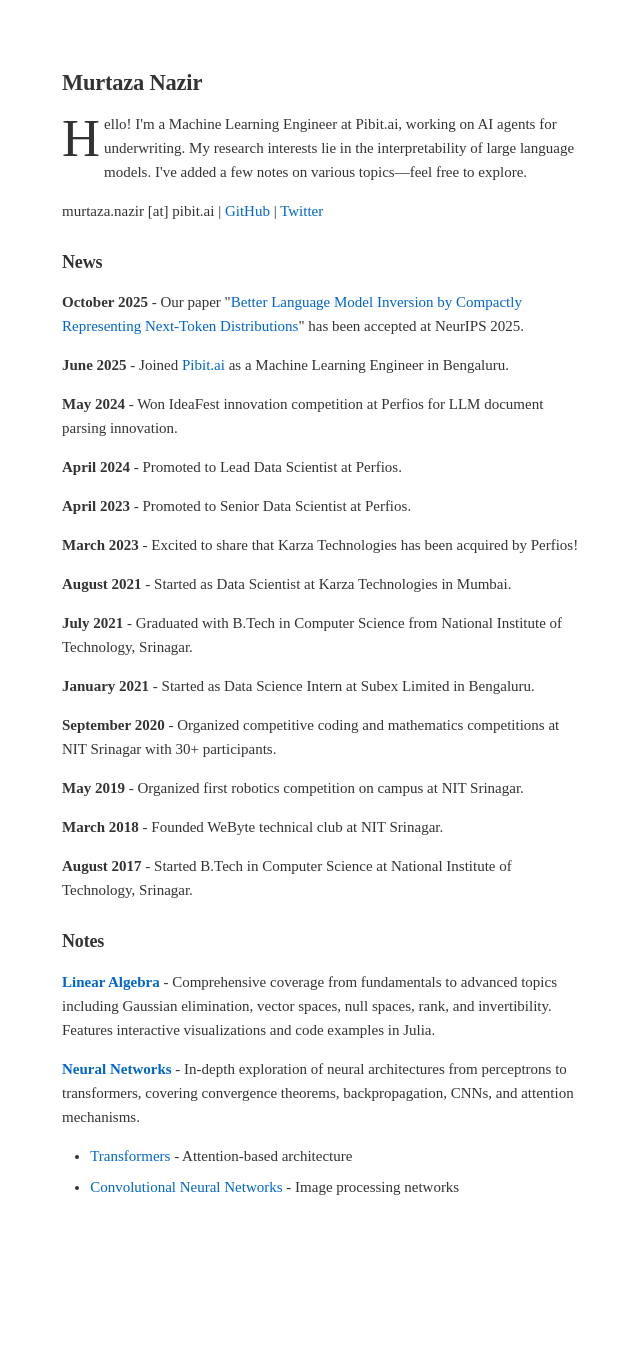
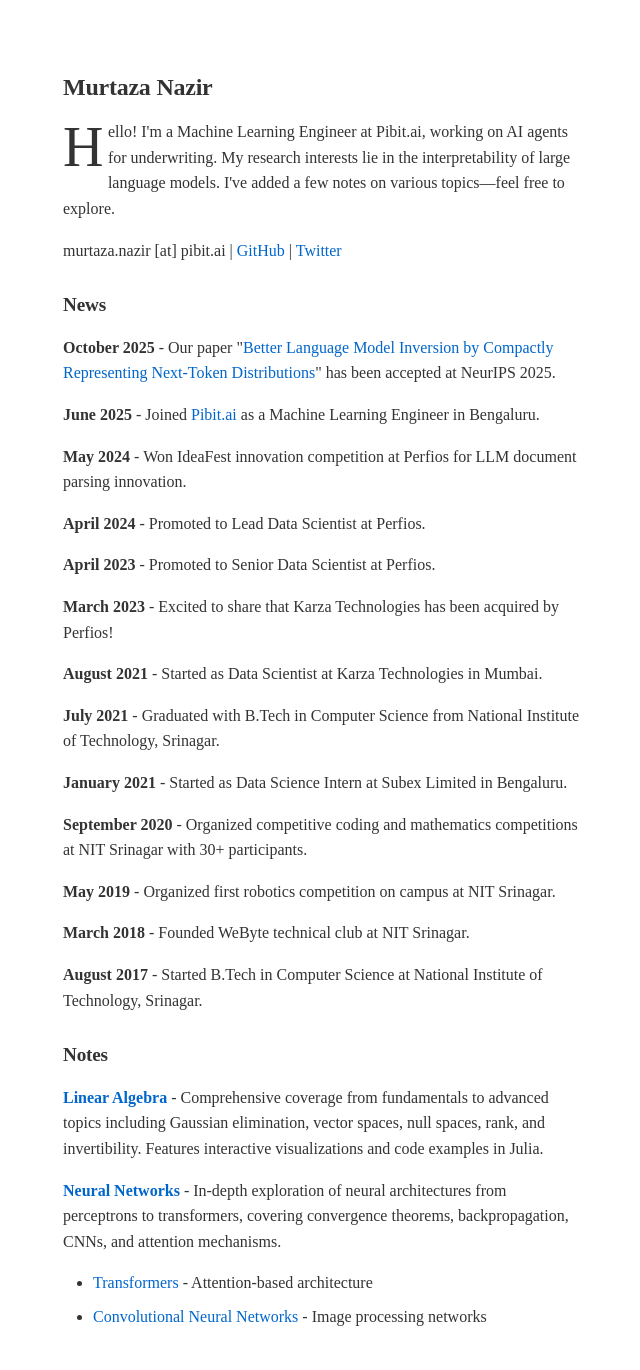
Before and after one commit to themurtazanazir/themurtazanazir.github.io, an MkDocs documentation site: the page built from docs/index.md, in a window 1280 px wide. Shown: the whole page, without its empty margins (197-837 px from the left). Built offline with MkDocs 1.6.1 and Material for MkDocs 9.7.7, drawn with Linux system fonts in a browser that asks for light colours; before the commit the page ends 1237 px from its top, so only the background shows below that.

Commit message:
Increase font size to 16px and add slight font weight

```diff
--- a/docs/stylesheets/extra.css
+++ b/docs/stylesheets/extra.css
@@ -68,7 +68,8 @@ body {
 /* Typography - simple and small */
 .md-typeset {
   font-family: "Times New Roman", Times, serif !important;
-  font-size: 15px;
+  font-size: 16px;
+  font-weight: 450;
   line-height: 1.6;
   color: var(--warm-text);
 }
```
